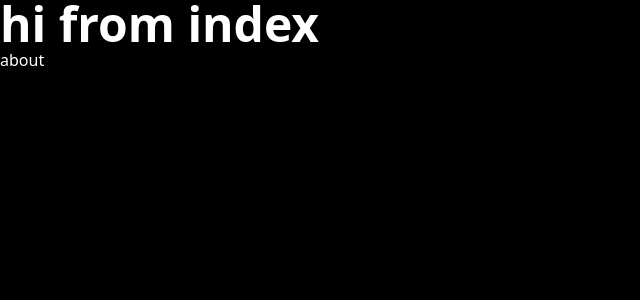
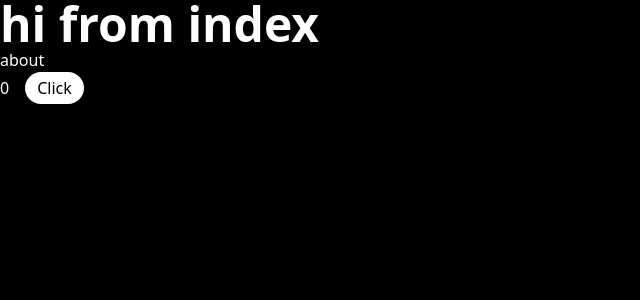
Before and after one commit to KJLEscoto/nuxt-4-test, a Nuxt app: page / in a window 1280 px wide. Shown: the top 300 px of the page, without its empty margins (0-640 px from the left). Built offline with nearby package versions, Linux system fonts and the light colour scheme.

Commit message:
ref and useState added

```diff
--- a/app/pages/about.vue
+++ b/app/pages/about.vue
@@ -1,5 +1,15 @@
 <template>
-    <div>
-        hi from about
-    </div>
+  <div>hi from about</div>
+
+  <div>
+    <span>
+      {{ counter }}
+    </span>
+  </div>
 </template>
+
+<script lang="ts" setup>
+const counter = useState<number>("count", () => 0);
+
+counter.value;
+</script>
--- a/app/pages/index.vue
+++ b/app/pages/index.vue
@@ -2,6 +2,13 @@
   <div>
     <div class="text-5xl font-bold">hi from index</div>
     <NuxtLink to="/about">about</NuxtLink>
+
+    <div class="flex items-center gap-4">
+      <span>
+        {{ counter }}
+      </span>
+      <button class="px-3 py-1 bg-white text-black rounded-full" @click="counter++">Click</button>
+    </div>
   </div>
 </template>
 
@@ -9,4 +16,12 @@
 useHead({
   title: "Nuxt 4 - Test",
 });
+
+// ref()
+// const counter = ref(0);
+
+// useState()
+const counter = useState<number>('count', () => 0);
+
+counter.value;
 </script>
```
